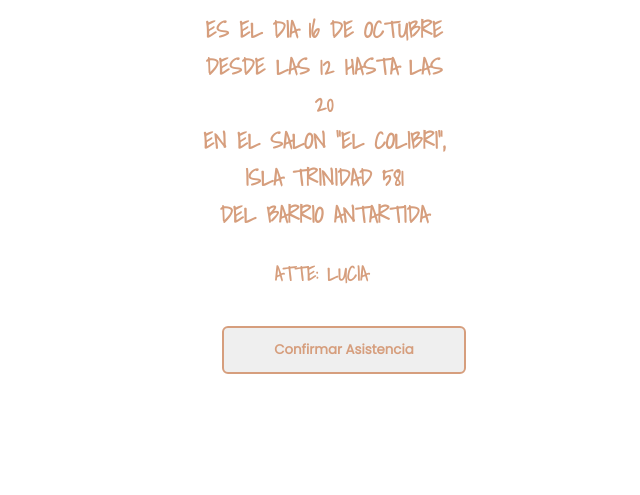
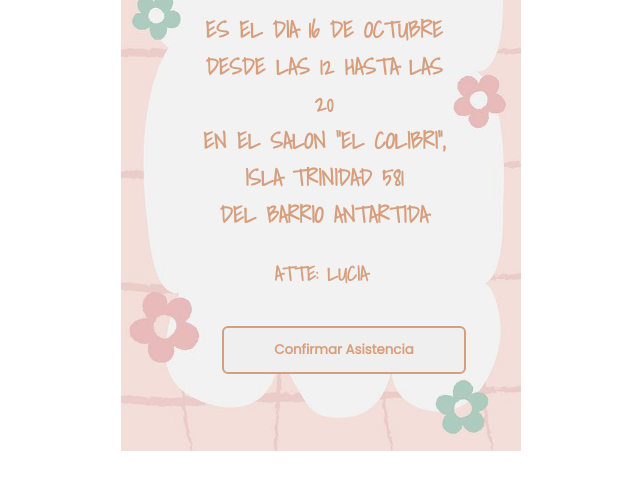
Before and after one commit to Leovilis/invitacion, a plain HTML site: page index.html in a window 1280 px wide. Shown: the part 305-800 px from the top of the page, without its empty margins (344-984 px from the left). Drawn offline with Linux system fonts and the light colour scheme.

Commit message:
Se modifica extencion de imagen

```diff
--- a/css/style.css
+++ b/css/style.css
@@ -23,7 +23,7 @@ body {
   width: 400px;
   height: 100vh;
   max-height: 100vh;
-  background: url('images/fondo.jpg' ) no-repeat center;
+  background: url('../images/fondo.jpg' ) no-repeat center;
   background-size: contain;
   padding: 40px 40px 60px;
   border-top-left-radius: 8px;
```
